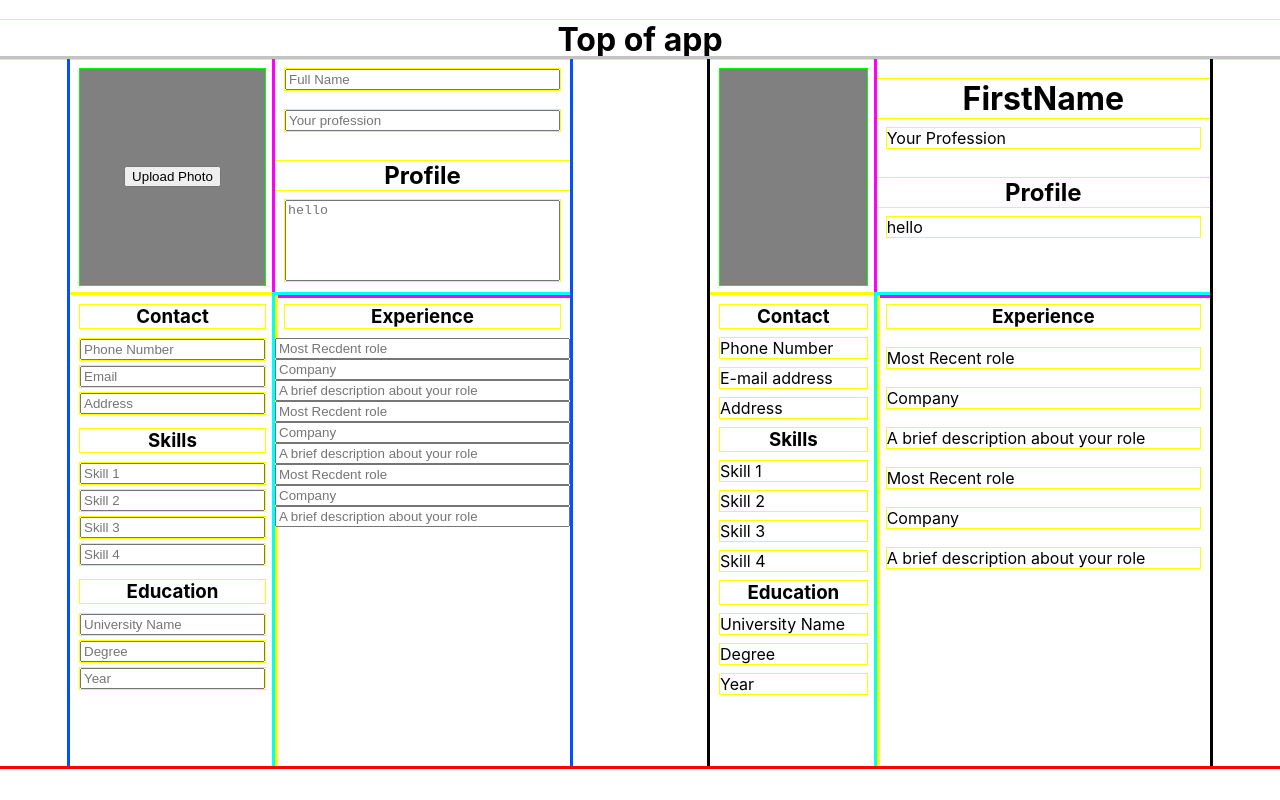
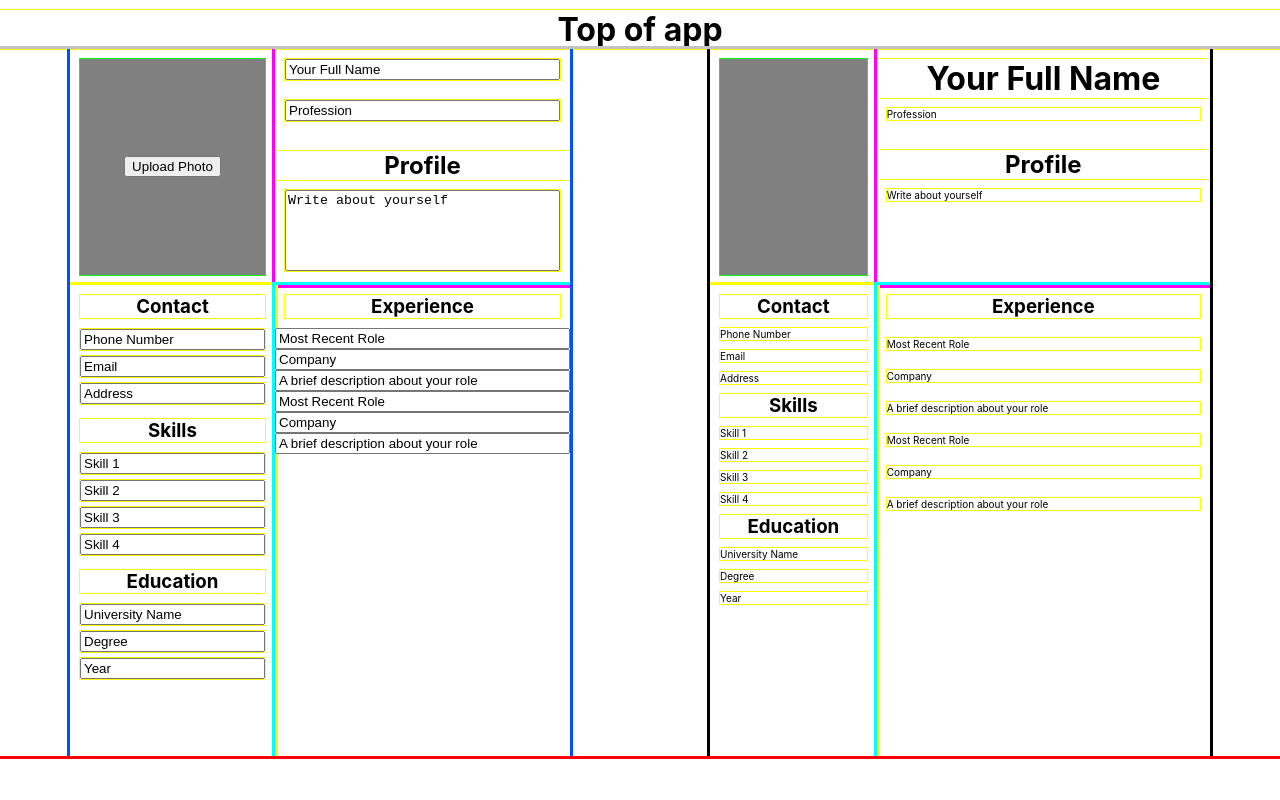
Before and after one commit to GucciGangnam/CV-Builder, a React (Create React App) app: page / in a window 1280 px wide. Built offline with nearby package versions, Linux system fonts and the light colour scheme.

Commit message:
UseStates all set up and uswer inputs are show in preview screen - NEXT: add char limits and style restrictions to stop user manipulating pagesetup. - THEN: add buttons to add or remove new fields. -THEN: Style and add theme options

```diff
--- a/src/components/EditorScreen.css
+++ b/src/components/EditorScreen.css
@@ -97,7 +97,7 @@
     h1{
         outline: 1px solid yellow;
         margin: 0px;
-        margin-top: 20px;
+        margin-top: 10px;
         text-align: center;
     }
 
@@ -111,6 +111,6 @@
     p{
         outline: 1px solid yellow;
         margin: 10px;
-
+        font-size: 10px;
 
     }
--- a/src/components/EditorScreen.js
+++ b/src/components/EditorScreen.js
@@ -11,6 +11,30 @@ import { useState } from 'react';
 
 export const EditorScreen = () => {
 
+const [name, setName] = useState('Your Full Name');
+const [profession, setProfession] = useState('Profession');
+const [profile, setProfile] = useState('Write about yourself');
+
+const [number, setNumber] = useState('Phone Number');
+const [email, setEmail] = useState('Email');
+const [address, setAddress] = useState('Address');
+
+const [skill1, setSkill1] = useState('Skill 1');
+const [skill2, setSkill2] = useState('Skill 2');
+const [skill3, setSkill3] = useState('Skill 3');
+const [skill4, setSkill4] = useState('Skill 4');
+
+const [university, setUniversity] = useState('University Name');
+const [degree, setDegree] = useState('Degree');
+const [year, setYear] = useState('Year');
+
+const [role1, setRole1] = useState('Most Recent Role');
+const [company1, setCompany1] = useState('Company');
+const [description1, setDescription1] = useState('A brief description about your role');
+
+const [role2, setRole2] = useState('Most Recent Role');
+const [company2, setCompany2] = useState('Company');
+const [description2, setDescription2] = useState('A brief description about your role');
 
 
     return (
@@ -28,19 +52,22 @@ export const EditorScreen = () => {
                 <div className="TopColumn">
                     <input className='NameInput'
                             type="text"
-                            placeholder='Full Name'
+                            value={name}
+                            onChange={(e) => setName(e.target.value)}
                             required
                         />
                     <input className='ProfessionInput'
                             type="text"
-                            placeholder='Your profession'
+                            value={profession}
+                            onChange={(e) => setProfession(e.target.value)}
                             required
                         />
                     <h2>Profile</h2>
                     <textarea className='ProfileInput'
                             type="text"
-                            placeholder='hello'
+                            value={profile}
                             rows="5"
+                            onChange={(e) => setProfile(e.target.value)}
                             required
                         />
                 </div>
@@ -49,39 +76,46 @@ export const EditorScreen = () => {
                     <h3>Contact</h3>
                     <input className='ContactInput'
                             type="text"
-                            placeholder='Phone Number'
+                            value={number}
+                            onChange={(e) => setNumber(e.target.value)}
                             required
                         />
                     <input className='ContactInput'
                             type="text"
-                            placeholder='Email'
+                            value={email}
+                            onChange={(e) => setEmail(e.target.value)}
                             required
                         />
                     <input className='ContactInput'
                             type="text"
-                            placeholder='Address'
+                            value={address}
+                            onChange={(e) => setAddress(e.target.value)}
                             required
                         />
 
                     <h3>Skills</h3>
                     <input className='SkillsInput'
                             type="text"
-                            placeholder='Skill 1'
+                            value={skill1}
+                            onChange={(e) => setSkill1(e.target.value)}
                             required
                         />
                     <input className='SkillsInput'
                             type="text"
-                            placeholder='Skill 2'
+                            value={skill2}
+                            onChange={(e) => setSkill2(e.target.value)}
                             required
                         />
                     <input className='SkillsInput'
                             type="text"
-                            placeholder='Skill 3'
+                            value={skill3}
+                            onChange={(e) => setSkill3(e.target.value)}
                             required
                         />
                     <input className='SkillsInput'
                             type="text"
-                            placeholder='Skill 4'
+                            value={skill4}
+                            onChange={(e) => setSkill4(e.target.value)}
                             required
                         />
 
@@ -89,17 +123,20 @@ export const EditorScreen = () => {
                     <h3>Education</h3>
                     <input className='EducationInput'
                             type="text"
-                            placeholder='University Name'
+                            value={university}
+                            onChange={(e) => setUniversity(e.target.value)}
                             required
                         />
                     <input className='EducationInput'
                             type="text"
-                            placeholder='Degree'
+                            value={degree}
+                            onChange={(e) => setDegree(e.target.value)}
                             required
                         />
                     <input className='EducationInput'
                             type="text"
-                            placeholder='Year'
+                            value={year}
+                            onChange={(e) => setYear(e.target.value)}
                             required
                         />
                 </div>
@@ -108,47 +145,38 @@ export const EditorScreen = () => {
                 <h3>Experience</h3>
                 <input className='ExperienceInput'
                             type="text"
-                            placeholder='Most Recdent role'
+                            value={role1}
+                            onChange={(e) => setRole1(e.target.value)}
                             required
                         />
                     <input className='ExperienceInput'
                             type="text"
-                            placeholder='Company'
+                            value={company1}
+                            onChange={(e) => setCompany1(e.target.value)}
                             required
                         />
                     <input className='ExperienceInput'
                             type="text"
-                            placeholder='A brief description about your role'
+                            value={description1}
+                            onChange={(e) => setDescription1(e.target.value)}
                             required
                         />
                 <input className='ExperienceInput'
                             type="text"
-                            placeholder='Most Recdent role'
+                            value={role2}
+                            onChange={(e) => setRole2(e.target.value)}
                             required
                         />
                     <input className='ExperienceInput'
                             type="text"
-                            placeholder='Company'
+                            value={company2}
+                            onChange={(e) => setCompany2(e.target.value)}
                             required
                         />
                     <input className='ExperienceInput'
                             type="text"
-                            placeholder='A brief description about your role'
-                            required
-                        />
-                <input className='ExperienceInput'
-                            type="text"
-                            placeholder='Most Recdent role'
-                            required
-                        />
-                    <input className='ExperienceInput'
-                            type="text"
-                            placeholder='Company'
-                            required
-                        />
-                    <input className='ExperienceInput'
-                            type="text"
-                            placeholder='A brief description about your role'
+                            value={description2}
+                            onChange={(e) => setDescription2(e.target.value)}
                             required
                         />
                 </div>
@@ -164,40 +192,40 @@ export const EditorScreen = () => {
 
 
                 <div className="TopColumn">
-                    <h1>FirstName</h1>
-                    <p>Your Profession </p>
+                    <h1>{name}</h1>
+                    <p>{profession} </p>
                     <h2>Profile</h2>
-                    <p>hello</p>
+                    <p>{profile}</p>
                 </div>
 
                 <div className='LeftColumn'>
                     <h3>Contact</h3>
-                    <p>Phone Number</p>
-                    <p>E-mail address</p>
-                    <p>Address</p>
+                    <p>{number}</p>
+                    <p>{email}</p>
+                    <p>{address}</p>
 
                     <h3>Skills</h3>
-                    <p>Skill 1</p>
-                    <p>Skill 2</p>
-                    <p>Skill 3</p>
-                    <p>Skill 4</p>
+                    <p>{skill1}</p>
+                    <p>{skill2}</p>
+                    <p>{skill3}</p>
+                    <p>{skill4}</p>
 
 
 
                     <h3>Education</h3>
-                    <p>University Name</p>
-                    <p>Degree</p>
-                    <p>Year</p>
+                    <p>{university}</p>
+                    <p>{degree}</p>
+                    <p>{year}</p>
                 </div>
 
                 <div className='BodyColumn'>
                 <h3>Experience</h3>
-                <p>Most Recent role</p>
-                <p>Company</p>
-                <p>A brief description about your role</p>
-                <p>Most Recent role</p>
-                <p>Company</p>
-                <p>A brief description about your role</p>
+                <p>{role1}</p>
+                <p>{company1}</p>
+                <p>{description1}</p>
+                <p>{role2}</p>
+                <p>{company2}</p>
+                <p>{description2}</p>
 
 
                 </div>
```
